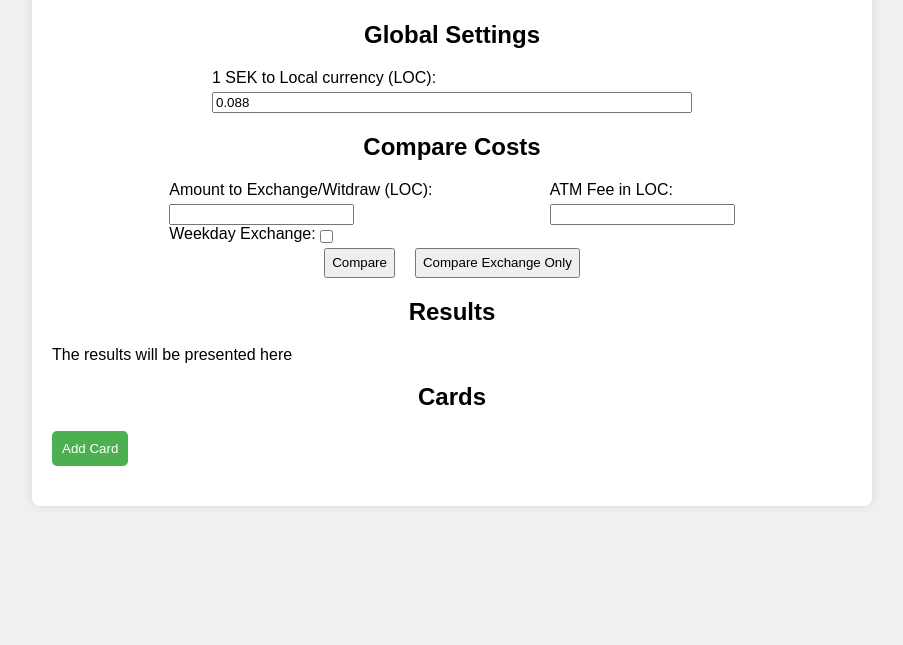
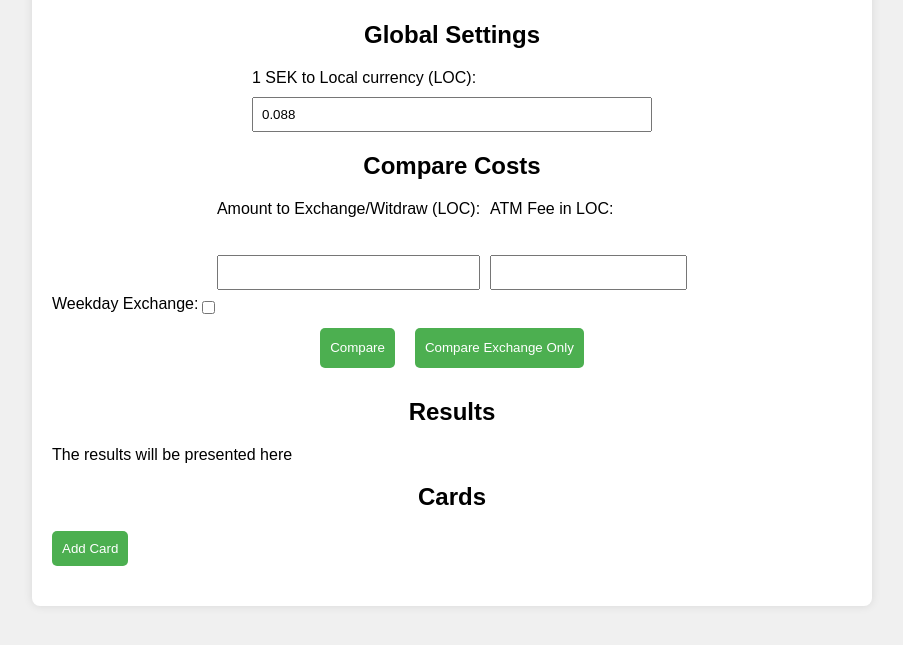
Before and after one commit to Skolmen/feeis, a plain HTML site: page index.html in a window 1280 px wide. Shown: the part 119-764 px from the top of the page, without its empty margins (188-1091 px from the left). Drawn offline with Linux system fonts and the light colour scheme.

Commit message:
fixed styles

```diff
--- a/index.html
+++ b/index.html
@@ -20,17 +20,19 @@
             <h2>Compare Costs</h2>
 
             <div class="box-1">
-                <div class="box-2">
-                    <label for="amount-to-withdraw">Amount to Exchange/Witdraw (LOC):</label>
-                    <input type="number" id="amount-to-withdraw" value="">
-                    <div class="box-2-1">
-                        <label for="weekday-checkbox">Weekday Exchange:</label>
-                        <input type="checkbox" id="weekday-checkbox">
+                <div class="box-1-1">
+                    <div class="box-2">
+                        <label for="amount-to-withdraw">Amount to Exchange/Witdraw (LOC):</label>
+                        <input type="number" id="amount-to-withdraw" value="">
+                    </div>
+                    <div class="box-3">
+                        <label for="atm-fee-eur">ATM Fee in LOC:</label>
+                        <input type="number" id="atm-fee-loc" value="">
                     </div>
                 </div>
-                <div class="box-3">
-                    <label for="atm-fee-eur">ATM Fee in LOC:</label>
-                    <input type="number" id="atm-fee-loc" value="">
+                <div class="box-2-1">
+                    <label for="weekday-checkbox">Weekday Exchange:</label>
+                    <input type="checkbox" id="weekday-checkbox">
                 </div>
             </div>
             <div class="box-4">
--- a/styles.css
+++ b/styles.css
@@ -27,7 +27,7 @@ h1, h2 {
     margin-bottom: 5px;
 }
 
-.cards button {
+button {
     display: block;
     margin-bottom: 10px;
     background-color: #4CAF50;
@@ -48,6 +48,12 @@ h1, h2 {
     padding: 10px;
     margin-bottom: 10px;
     background-color: #f9f9f9;
+}
+
+input {
+    padding: 8px;
+    margin-top: 5px;
+    box-sizing: border-box;
 }
 
 .card input {
@@ -83,10 +89,34 @@ h1, h2 {
 .box-1 {
     display: flex;
     justify-content: space-evenly;
+    flex-direction: column;
+}
+
+.box-1-1 {
+    display: flex;
+    align-items: center;
+    justify-content: center;
+}
+
+.box-2 {
+    display: flex;
+    flex-direction: column;
+    justify-content: space-between;
+    height: 90px;
+    margin-right: 5px;
+}
+
+.box-3 {
+    display: flex;
+    flex-direction: column;
+    justify-content: space-between;
+    height: 90px;
+    margin-left: 5px;
 }
 
 .box-2-1 {
     display: flex;
+    margin-top: 5px;
 }
 
 .box-4 {
@@ -95,16 +125,17 @@ h1, h2 {
 }
 
 .box-4 button {
+    margin-top: 10px;
     margin-left: 10px;
     margin-right: 10px;
-    height: 30px;
+    height: 40px;
 }
 
 .box-5 {
     display: flex;
     justify-content: center;
     flex-direction: column;
-    width: 60%;
+    width: 50%;
 }
 
 .global-settings {
```
